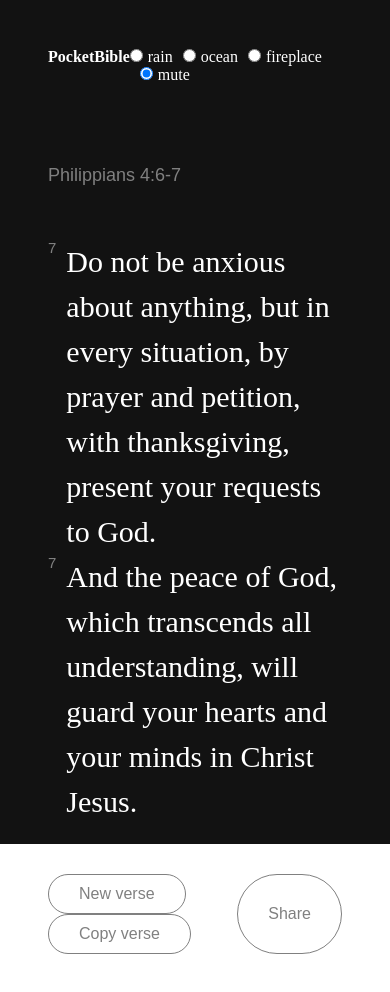
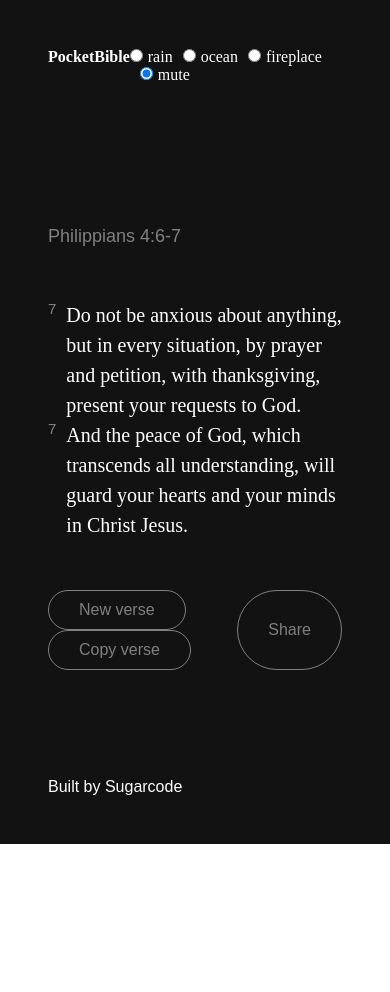
Before and after one commit to emmanuelojiji/pocket-bible-22, a React (Create React App) app: page / in a window 390 px wide. Shown: the top 992 px of the page. After the commit the page ends 844 px from the top, so only its background shows below. Built offline with nearby package versions, Linux system fonts and the light colour scheme.

Commit message:
Media query added to verse font size

```diff
--- a/src/Components/Quote.scss
+++ b/src/Components/Quote.scss
@@ -6,13 +6,15 @@
   flex: 1;
 }
 
+
 .verse {
   font-size: 30px;
-}
-
-.verse {
   color: white;
   line-height: 1.5;
+
+  @media (max-width: 900px){
+    font-size:20px;
+  }
 }
 
 
```
